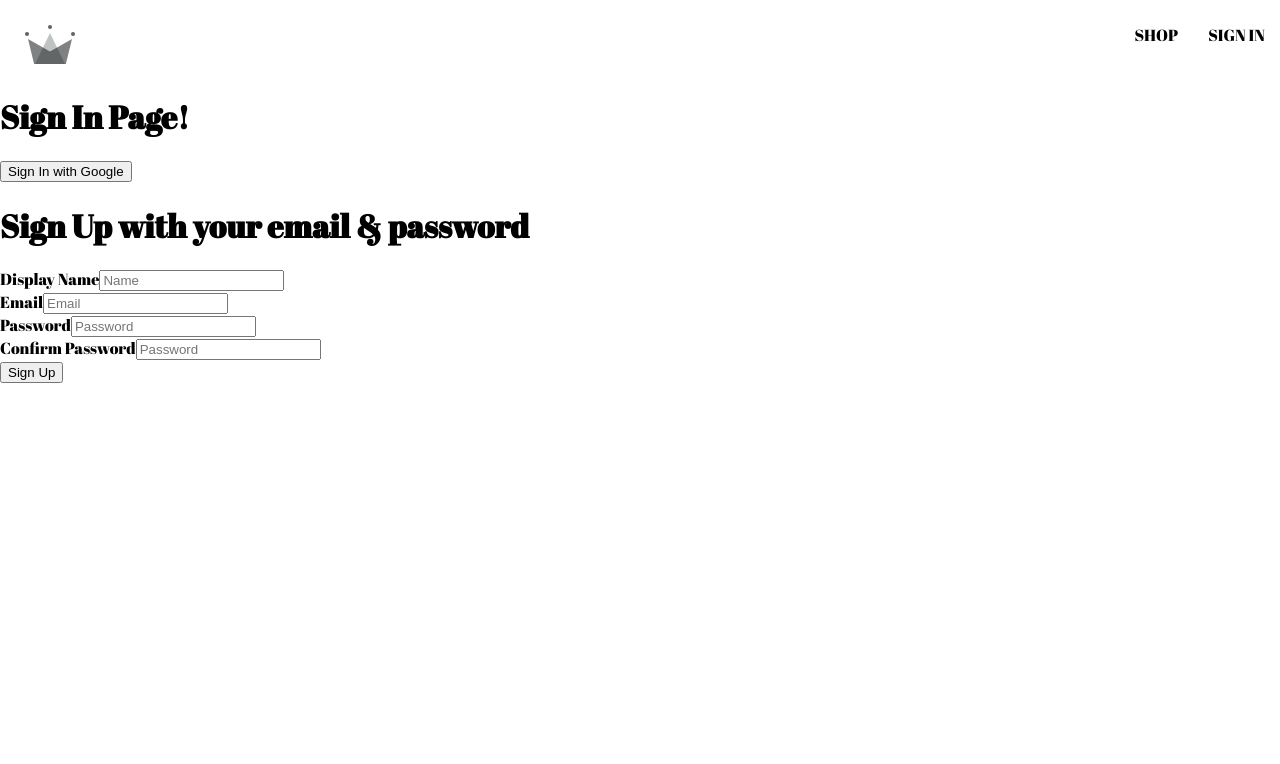
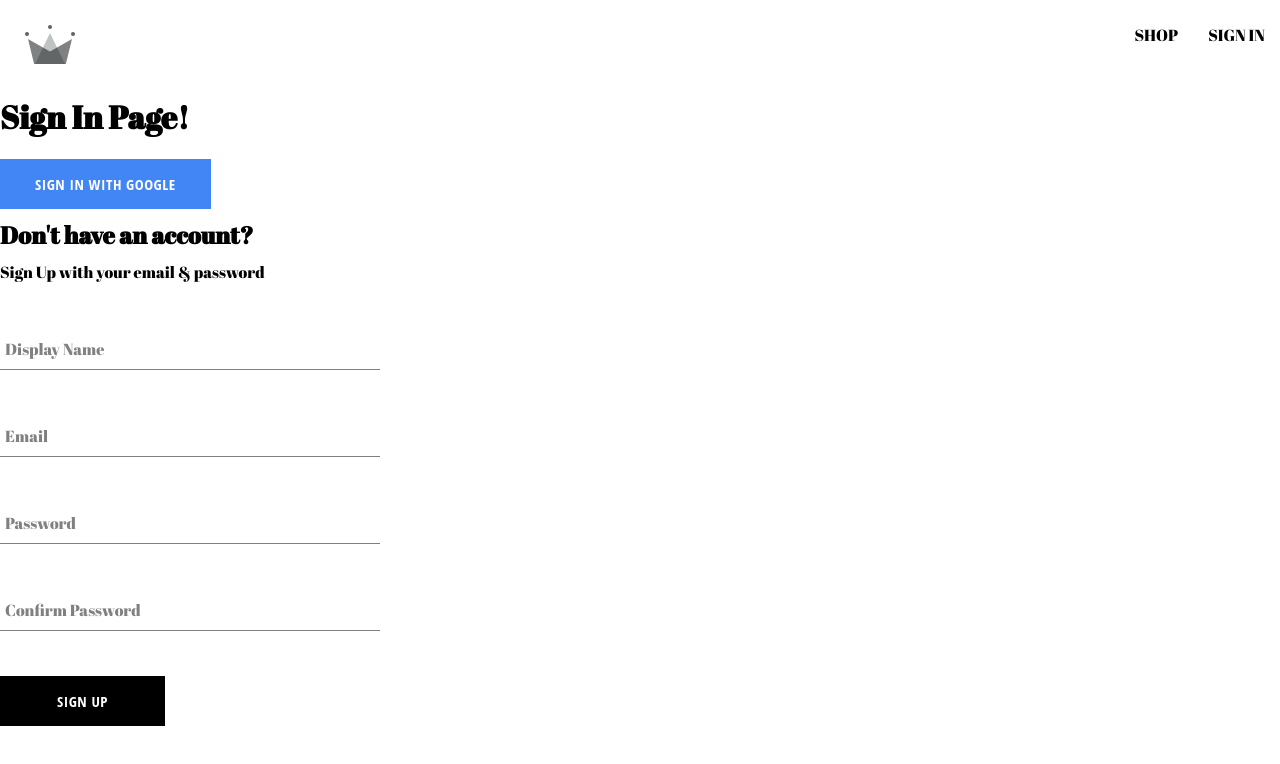
Before and after one commit to anurag0608/crwn-clothing, a React (Create React App) app: page /sign-in in a window 1280 px wide. Shown: the top 764 px of the page. Built offline with nearby package versions, Linux system fonts and the light colour scheme.

Commit message:
added sign-up form styling, button component, form-input

```diff
--- /dev/null
+++ b/src/components/button/button.component.jsx
@@ -0,0 +1,19 @@
+import "./button.styles.scss";
+
+const BUTTON_TYPES_CLASSES = {
+  google: "google-sign-in",
+  inverted: "inverted",
+  '':'' // for default type
+};
+const Button = ({ children, buttonType='', ...otherProps }) => {
+  return (
+    <button
+      className={`button-container ${BUTTON_TYPES_CLASSES[buttonType]}`}
+      {...otherProps}
+    >
+      {children}
+    </button>
+  );
+};
+
+export default Button;
--- /dev/null
+++ b/src/components/button/button.styles.scss
@@ -0,0 +1,46 @@
+.button-container {
+    min-width: 165px;
+    width: auto;
+    height: 50px;
+    letter-spacing: 0.5px;
+    line-height: 50px;
+    padding: 0 35px 0 35px;
+    font-size: 15px;
+    background-color: black;
+    color: white;
+    text-transform: uppercase;
+    font-family: 'Open Sans Condensed';
+    font-weight: bolder;
+    border: none;
+    cursor: pointer;
+    display: flex;
+    justify-content: center;
+
+    &:hover {
+      background-color: white;
+      color: black;
+      border: 1px solid black;
+    }
+
+    &.google-sign-in {
+      background-color: #4285f4;
+      color: white;
+
+      &:hover {
+        background-color: #357ae8;
+        border: none;
+      }
+    }
+
+    &.inverted {
+      background-color: white;
+      color: black;
+      border: 1px solid black;
+
+      &:hover {
+        background-color: black;
+        color: white;
+        border: none;
+      }
+    }
+  }
--- /dev/null
+++ b/src/components/form-input/form-input.component.jsx
@@ -0,0 +1,19 @@
+import './form-input.styles.scss';
+
+const FormInput = ({ label, ...otherInputDetails }) => {
+  return (
+    <div className="group">
+      <input className="form-input" {...otherInputDetails} />
+    { label && ( // if label exists
+        <label
+            className={`${
+            otherInputDetails["value"].length ? "shrink" : ""} form-input-label`}
+        >
+            {label}
+        </label>
+        )
+    }
+    </div>
+  );
+};
+export default FormInput;
--- /dev/null
+++ b/src/components/form-input/form-input.styles.scss
@@ -0,0 +1,54 @@
+$sub-color: grey;
+$main-color: black;
+
+@mixin shrinkLabel {
+  top: -14px;
+  font-size: 12px;
+  color: $main-color;
+}
+
+.group {
+  position: relative;
+  margin: 45px 0;
+
+  .form-input {
+    background: none;
+    background-color: white;
+    color: $sub-color;
+    font-size: 18px;
+    padding: 10px 10px 10px 5px;
+    display: block;
+    width: 100%;
+    border: none;
+    border-radius: 0;
+    border-bottom: 1px solid $sub-color;
+    margin: 25px 0;
+
+    &:focus {
+      outline: none;
+    }
+
+    &:focus ~ .form-input-label {
+      @include shrinkLabel();
+    }
+  }
+
+  input[type='password'] {
+    letter-spacing: 0.3em;
+  }
+
+  .form-input-label {
+    color: $sub-color;
+    font-size: 16px;
+    font-weight: normal;
+    position: absolute;
+    pointer-events: none;
+    left: 5px;
+    top: 10px;
+    transition: 300ms ease all;
+
+    &.shrink {
+      @include shrinkLabel();
+    }
+  }
+}
--- a/src/components/sign-up-form/sign-up.form.component.jsx
+++ b/src/components/sign-up-form/sign-up.form.component.jsx
@@ -1,58 +1,91 @@
 import { useState } from "react";
-import { createAuthUserWithEmailAndPassword, createuserDocumentFromAuth } from "../../utils/firebase/firebase.util";
+import {
+  createAuthUserWithEmailAndPassword,
+  createuserDocumentFromAuth,
+} from "../../utils/firebase/firebase.util";
+import FormInput from "../form-input/form-input.component";
+import Button from "../button/button.component";
+import './sign-up.form.styles.scss';
+
 const defaultFormFields = {
-    displayName: '',
-    email: '',
-    password: '',
-    confirmPassword: ''
-}
-const SignUpForm = ()=>{
+  displayName: "",
+  email: "",
+  password: "",
+  confirmPassword: "",
+};
+const SignUpForm = () => {
   const [formFields, setFormFields] = useState(defaultFormFields);
-    const {displayName, email, password, confirmPassword} = formFields;
-    const handleChange = (e)=>{
-        const {name, value} = e.target;
-        setFormFields({...formFields, [name]: value});
-    }
-    const handleSubmit = async (e)=>{
+  const { displayName, email, password, confirmPassword } = formFields;
+  const handleChange = (e) => {
+    const { name, value } = e.target;
+    setFormFields({ ...formFields, [name]: value });
+  };
+  const handleSubmit = async (e) => {
     e.preventDefault();
-        const {displayName, email, password, confirmPassword} = formFields;
-        if(password !== confirmPassword){
+    const { displayName, email, password, confirmPassword } = formFields;
+    if (password !== confirmPassword) {
       alert("Passwords don't match");
       return;
     }
-        try{
-            const response = await createAuthUserWithEmailAndPassword(email, password); // will return userAuth object
-            const {user} = response
-            const userDocRef = await createuserDocumentFromAuth(user, {displayName});
-            console.log(userDocRef)
+    try {
+      const response = await createAuthUserWithEmailAndPassword(
+        email,
+        password
+      ); // will create account in firebase and return user object
+      const { user } = response;
+      const userDocRef = await createuserDocumentFromAuth(user, {
+        displayName,
+      }); // will create user document using user object and displayName in firestore
+      console.log(userDocRef);
       // reset form fields
       resetFormFields();
-        }catch(err){
-            console.log('User creation error',err);
+    } catch (err) {
+      console.log("User creation error", err);
     }
-    }
-    const resetFormFields = ()=>{
+  };
+  const resetFormFields = () => {
     setFormFields(defaultFormFields);
-    }
-    return(
-        <div className="sign-up-form">
-            <h1>Sign Up with your email & password</h1>
+  };
+  return (
+    <div className="sign-up-container">
+      <h2>Don't have an account?</h2>
+      <span>Sign Up with your email & password</span>
       <form onSubmit={handleSubmit}>
-                <label>Display Name</label>
-                <input type="text" placeholder="Name" name='displayName' value={displayName} required onChange={handleChange}/>
-                <br/>
-                <label>Email</label>
-                <input type="email" placeholder="Email" name='email' value={email} required onChange={handleChange} />
-                <br/>
-                <label>Password</label>
-                <input type="password" placeholder="Password" name='password' value={password} required onChange={handleChange} />
-                <br/>
-                <label>Confirm Password</label>
-                <input type="password" placeholder="Password" name='confirmPassword' value={confirmPassword} required onChange={handleChange} />
-                <br/>
-                <button type="submit">Sign Up</button>
+        <FormInput
+          label="Display Name"
+          type="text"
+          required={true}
+          name="displayName"
+          value={displayName}
+          onChange={handleChange}
+        />
+        <FormInput
+          label="Email"
+          type="email"
+          required={true}
+          name="email"
+          value={email}
+          onChange={handleChange}
+        />
+        <FormInput
+          label="Password"
+          type="password"
+          required={true}
+          name="password"
+          value={password}
+          onChange={handleChange}
+        />
+        <FormInput
+          label="Confirm Password"
+          type="password"
+          required={true}
+          name="confirmPassword"
+          value={confirmPassword}
+          onChange={handleChange}
+        />
+        <Button type='submit'>Sign Up</Button>
       </form>
     </div>
-    )
-}
+  );
+};
 export default SignUpForm;
--- /dev/null
+++ b/src/components/sign-up-form/sign-up.form.styles.scss
@@ -0,0 +1,8 @@
+.sign-up-container{
+    display: flex;
+    flex-direction: column;
+    width: 380px;
+    h2 {
+        margin: 10px 0;
+    }
+}
--- a/src/routes/signIn/sign-in.component.jsx
+++ b/src/routes/signIn/sign-in.component.jsx
@@ -7,6 +7,8 @@ import {
 } from '../../utils/firebase/firebase.util';
 import { createuserDocumentFromAuth } from '../../utils/firebase/firebase.util';
 import SignUpForm from '../../components/sign-up-form/sign-up.form.component';
+import Button from '../../components/button/button.component';
+
 const SignIn = ()=>{
     /*
         uncomment it if u want to use login with redirect
@@ -40,7 +42,7 @@ const SignIn = ()=>{
     return (
         <div>
             <h1>Sign In Page!</h1>
-            <button onClick={logGoogleUser}>Sign In with Google</button>
+            <Button onClick={logGoogleUser} buttonType='google'>Sign In with Google</Button>
             {/* <button onClick={signInWithGoogleRedirect}>Sign In with Google Redirect</button> */}
             <SignUpForm />
         </div>
```
Lines whose indentation alone changed are shown as unchanged.
